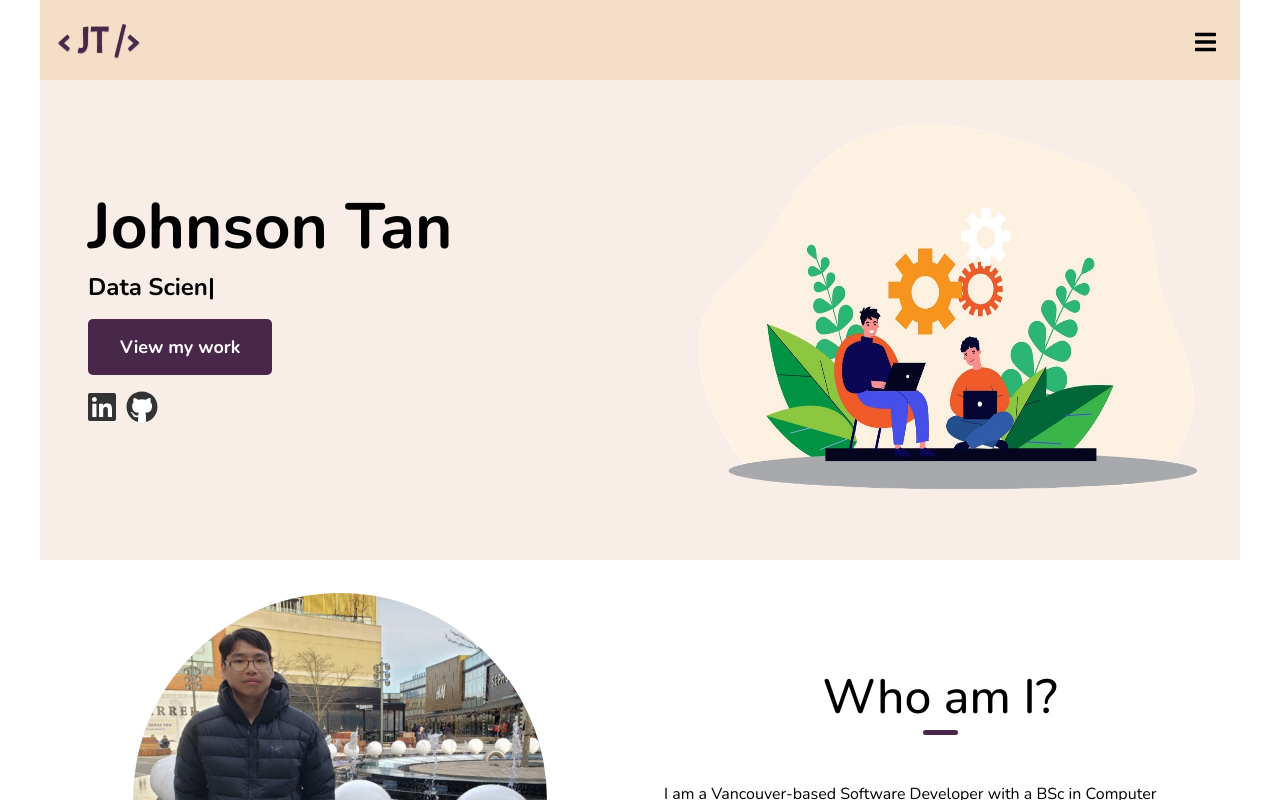
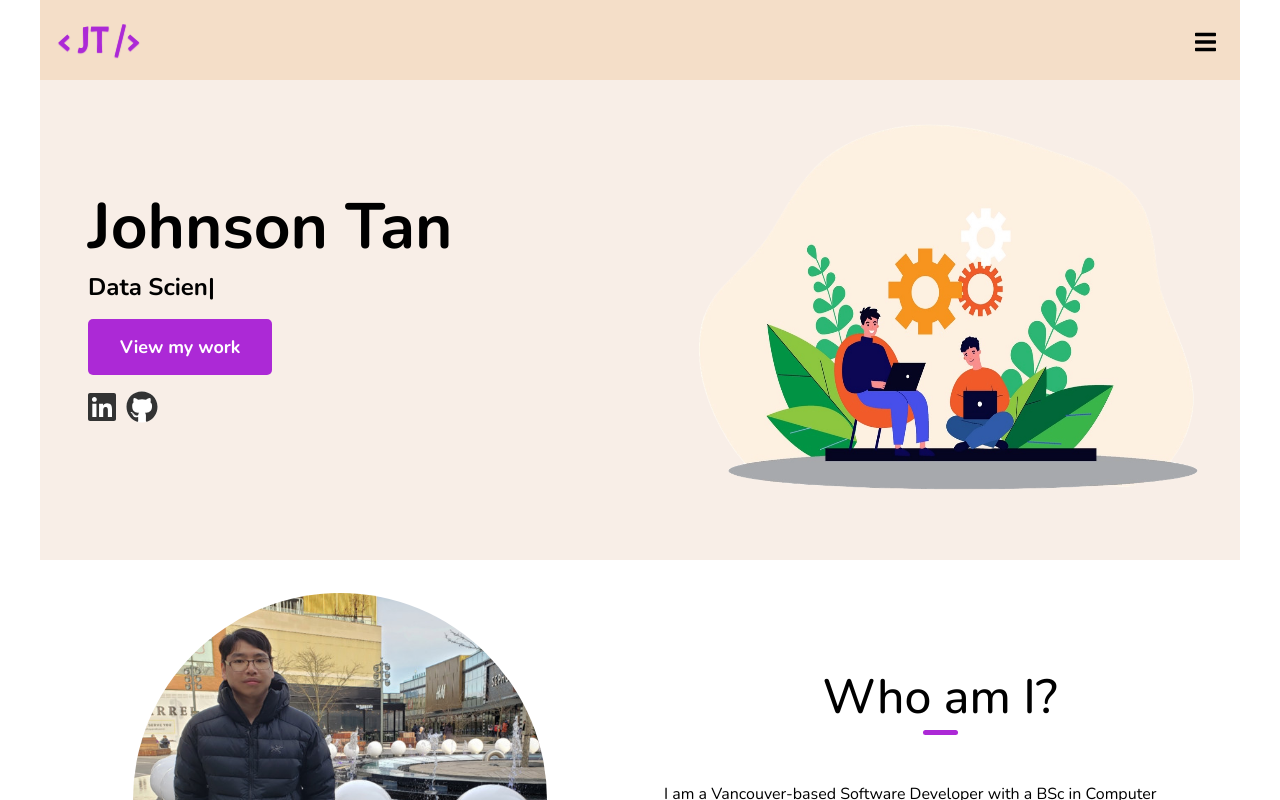
Before and after one commit to jtan-gh/portfolio, a React (Create React App) app: page / in a window 1280 px wide. Shown: the top 800 px of the page. Built offline with nearby package versions, Linux system fonts and the light colour scheme; the HTML template or start-up script is replaced by a standard one.

Commit message:
updating project descriptions

```diff
--- a/src/components/Projects/data/details.json
+++ b/src/components/Projects/data/details.json
@@ -2,7 +2,7 @@
   {
     "title": "Fruit And Vegetables Classifier",
     "tags": ["Machine Learning", "CNN", "Python", "Tensorflow"],
-    "tagline": "A CNN Classifier Project specializing in precise fruit and vegetable image classification. Visit the live Streamlit application and upload images for instant classification.",
+    "tagline": "A CNN classifier model built to accurately identify different fruits and vegetables from images",
     "category": "Featured",
     "liveUrl": "https://cnn-classifier-lmgvujmxonthuj6f8szqca.streamlit.app/",
     "repositoryUrl": "https://github.com/jtan-gh/cnn-classifier",
@@ -11,7 +11,7 @@
   {
     "title": "Fitness App",
     "tags": ["Web Development", "React", "NodeJS"],
-    "tagline": "Presenting an interactive fitness studio webpage developed using React and Node.js. The project includes robust multilingual support and is currently being enhanced with a class registration system to optimize user experience.",
+    "tagline": "An interactive fitness studio website with React and Node.js, featuring multilingual support and a class registration system for better user experience",
     "category": "Featured",
     "liveUrl": "",
     "repositoryUrl": "https://github.com/jtan-gh/fitness-app",
@@ -20,7 +20,7 @@
   {
     "title": "Ecommerce Site",
     "tags": ["Web Development", "React", "Stripe"],
-    "tagline": "Discover a mobile-friendly React app integrated with a commercial CMS and Stripe checkout system. Security is managed via a third-party API for checkout and stock management, focusing on customization and user experience.",
+    "tagline": "A mobile-friendly React app integrated with a CMS and Stripe checkout, using a third-party API for secure payments and stock management.",
     "category": "Featured",
     "liveUrl": "https://e-comm-demo.netlify.app/",
     "repositoryUrl": "https://github.com/jtan-gh/Ecommerce",
@@ -28,8 +28,8 @@
   },
   {
     "title": "Multi Agent Path Finder",
-    "tags": ["Artificial Inteligence", "Constraint Satisfaction", "Search Algorithm", "Python"],
-    "tagline": "Developed and compared CG, DG, and WDG routing solutions for Robotics, Gaming, and AI exploration, evaluating their efficiency in computation time and computing power. Identified optimal heuristic mappings tailored to specific map patterns.",
+    "tags": ["Artificial Inteligence", "Search Algorithm", "Python"],
+    "tagline": "A robotic pathfinding algorithm that enables multiple agents to navigate efficiently while avoiding collisions, optimizing performance for real-time AI and gaming applications",
     "category": "Featured",
     "liveUrl": "",
     "repositoryUrl": "https://github.com/jtan-gh/Multi-Agent-Path-Finder",
@@ -38,7 +38,7 @@
   {
     "title": "Sales Insight Analysis",
     "tags": ["Data Analysis", "Dashboard", "Power BI"],
-    "tagline": "Sales analysis on open-source data from a hardware manufacturing company, utilizing Microsoft Power BI to create a reusable and insightful dashboard.",
+    "tagline": "A Power BI dashboard providing key business insights for a computer hardware manufacturer",
     "category": "Featured",
     "liveUrl": "https://app.powerbi.com/view?r=eyJrIjoiNmUxZTgzMTQtOWM3Yi00ZWI4LWI1MjktY2FjNWUwYzdkMmMxIiwidCI6IjRkMTRmM2MwLWJmYTItNGIwYS05MTgwLTUyYjljYzJkNjBjZiJ9&pageName=ReportSection",
     "repositoryUrl": "https://github.com/jtan-gh/sales-insight",
@@ -47,7 +47,7 @@
   {
     "title": "Spam Text Filter",
     "tags": ["Machine Learning", "Classification", "Python"],
-    "tagline": "The project aims to create a robust machine learning model for filtering spam text messages, with a strong emphasis on minimizing false positives to ensure important messages are not incorrectly flagged as spam",
+    "tagline": "A machine learning model built to detect spam messages while minimizing false positives, ensuring important texts are not incorrectly filtered",
     "category": "Featured",
     "liveUrl": "",
     "repositoryUrl": "https://github.com/jtan-gh/Spam-filter",
--- a/src/index.css
+++ b/src/index.css
@@ -1,7 +1,7 @@
 :root {
-  --primary-color: #49274A;       /* Deep navy */
-  --secondary-color: #F8EEE7;        /* Soft coral (energizing but not loud) */
-  --nav-color: #f4DEC8;        /* Or use a soft gray like #f0f2f5 */
+  --primary-color: #ac29d6;
+  --secondary-color: #F8EEE7;
+  --nav-color: #f4DEC8;
 }
 
 * {
```
